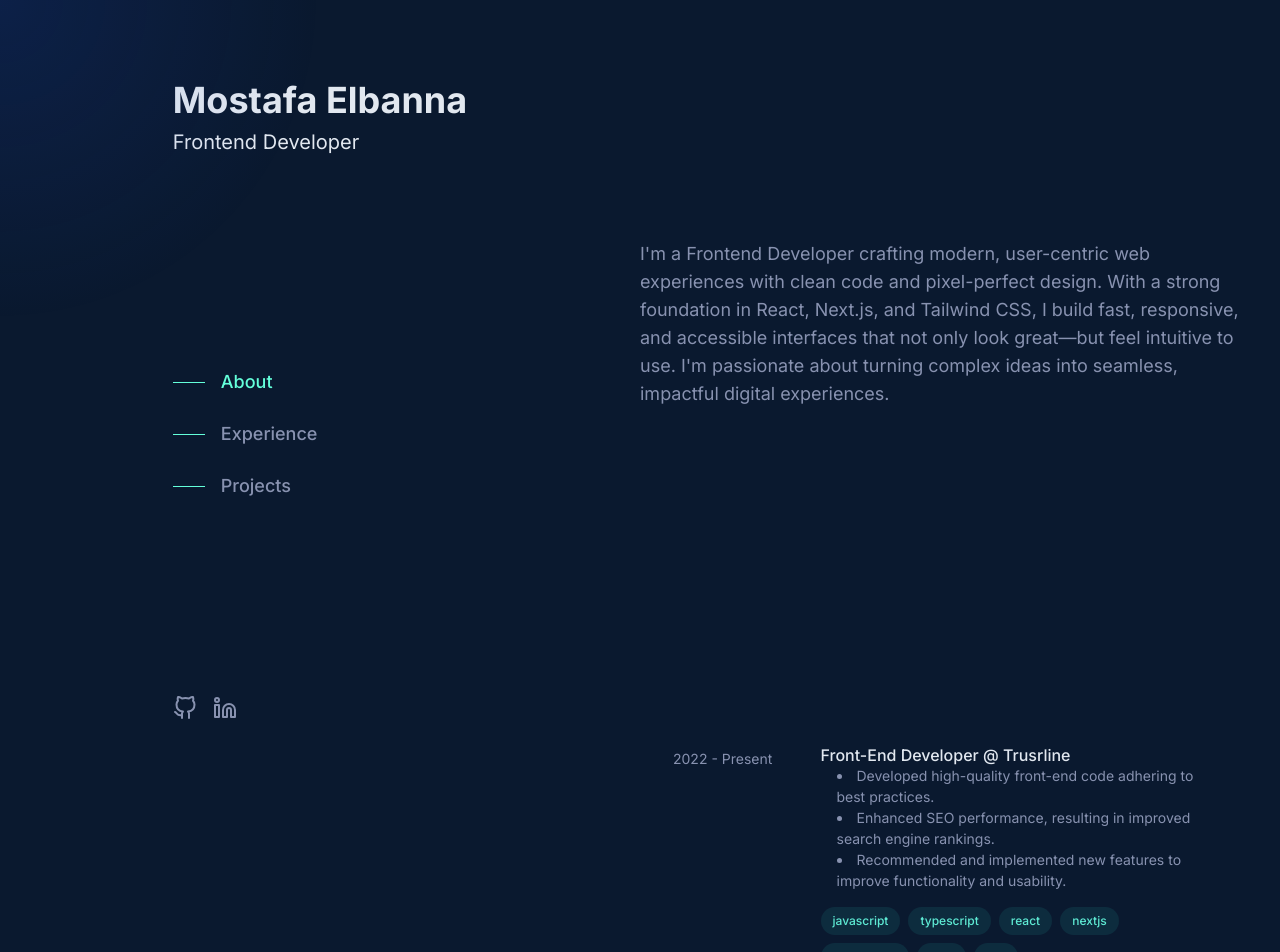
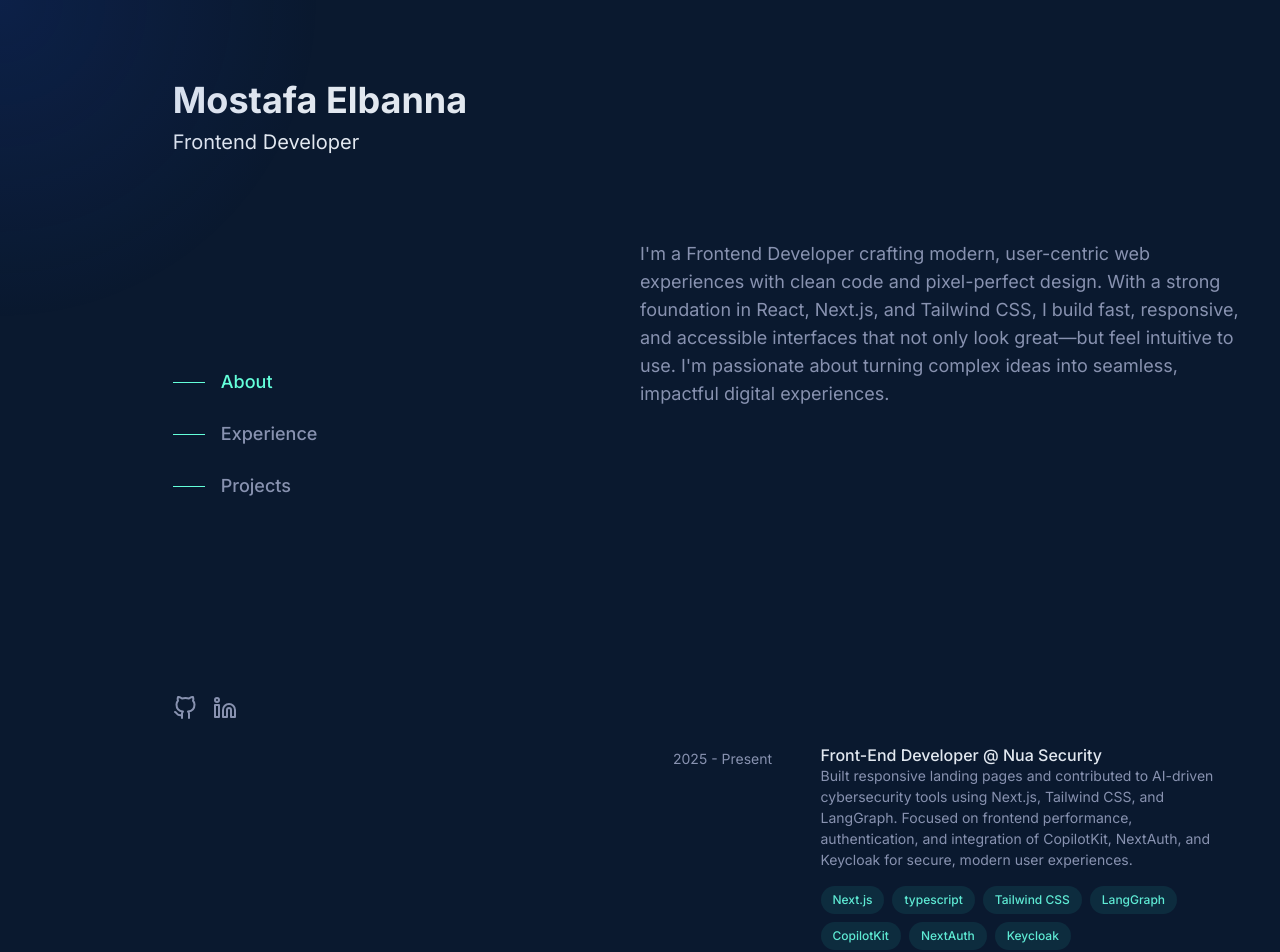
Before and after one commit to mostafashabanelbanna/mostafashabanelbanna.github.io, a Next.js app: page / in a window 1280 px wide. Shown: the top 952 px of the page. Built offline with nearby package versions, Linux system fonts and the light colour scheme.

Commit message:
enhance experince section

```diff
--- a/src/components/Experience.tsx
+++ b/src/components/Experience.tsx
@@ -1,23 +1,25 @@
+import { summary } from "framer-motion/client";
 import React from "react";
 
 const experiences = [
   {
     title: "Front-End Developer",
-    company: "Trusrline",
-    date: "2022 - Present",
+    company: "Nua Security",
+    date: "2025 - Present",
+    summary: `Built responsive landing pages and contributed to AI-driven cybersecurity tools using Next.js, Tailwind CSS, and LangGraph. Focused on frontend performance, authentication, and integration of CopilotKit, NextAuth, and Keycloak for secure, modern user experiences.`,
     achievements: [
       "Developed high-quality front-end code adhering to best practices.",
       "Enhanced SEO performance, resulting in improved search engine rankings.",
       "Recommended and implemented new features to improve functionality and usability.",
     ],
     tools: [
-      "javascript",
+      "Next.js",
       "typescript",
-      "react",
-      "nextjs",
-      "tailwindcss",
-      "html",
-      "css",
+      "Tailwind CSS",
+      "LangGraph",
+      "CopilotKit",
+      "NextAuth",
+      "Keycloak",
     ],
   },
   {
@@ -99,11 +101,16 @@ const Experience = () => (
                       ></path>
                     </svg>
                   </div>
-                  <ul className="list-disc list-inside ml-4 secondary-text text-sm leading-normal mb-4">
+                  <div>
+                    <p className="text-sm leading-normal mb-4 secondary-text">
+                      {exp.summary}
+                    </p>
+                  </div>
+                  {/* <ul className="list-disc list-inside ml-4 secondary-text text-sm leading-normal mb-4">
                     {exp.achievements.map((ach, i) => (
                       <li key={i}>{ach}</li>
                     ))}
-                  </ul>
+                  </ul> */}
                   {exp.tools && (
                     <div className="flex flex-wrap gap-2">
                       {exp.tools.map((tool, i) => (
```
